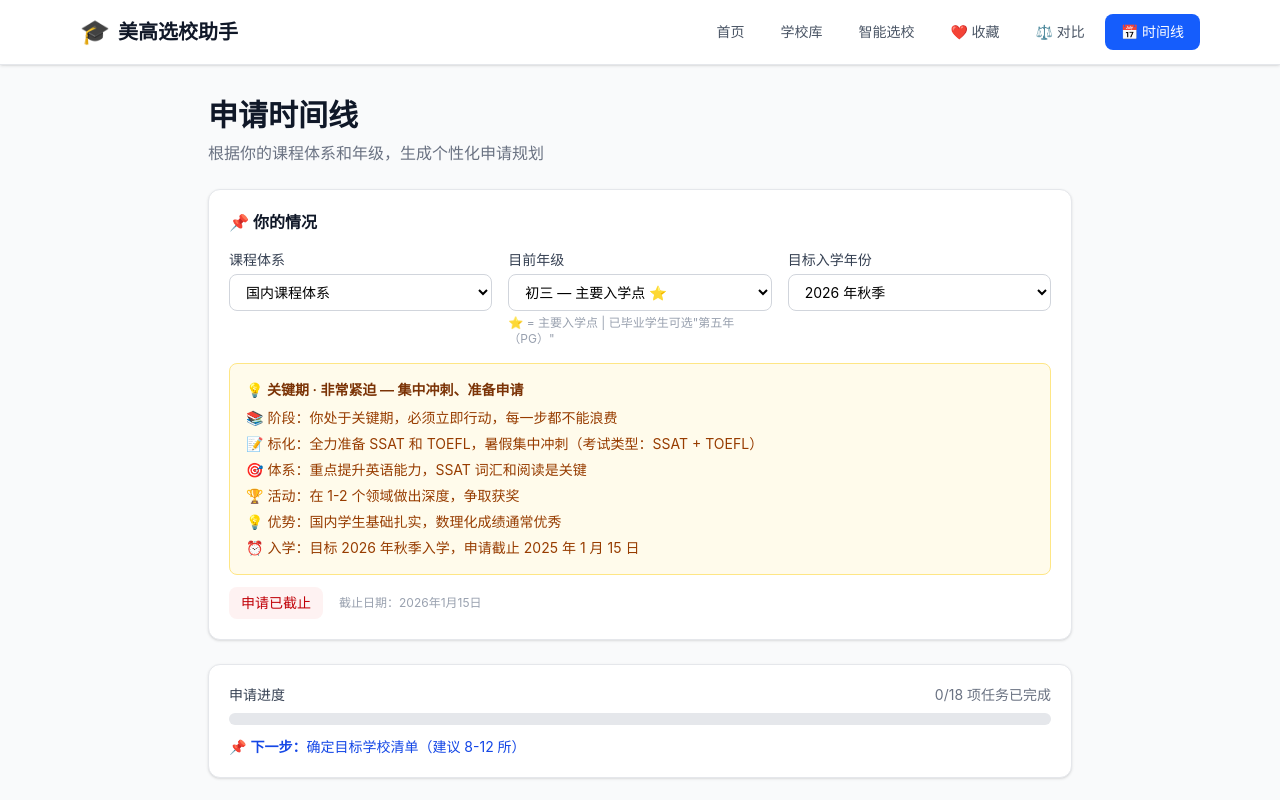
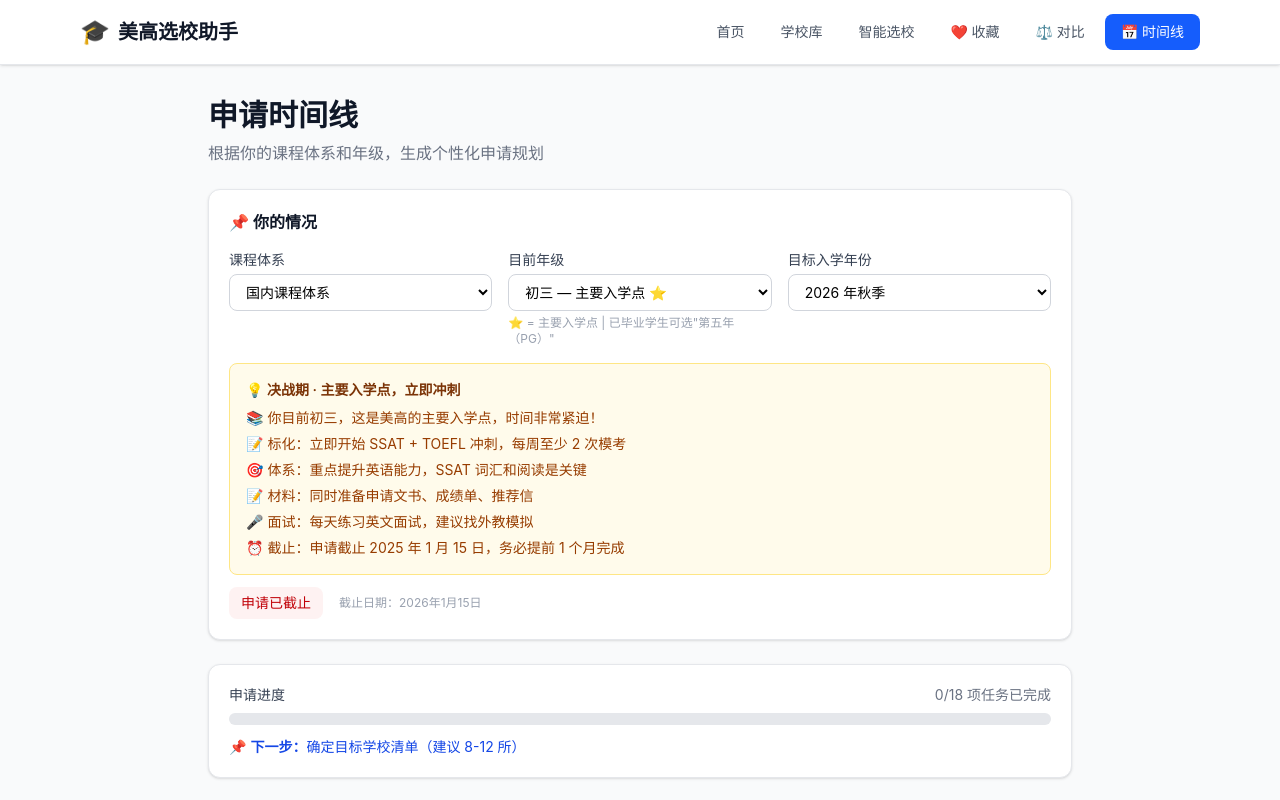
Before and after one commit to Hshyyy/meigao-helper, a React (Vite) app: page /timeline in a window 1280 px wide. Shown: the top 800 px of the page. Built offline with nearby package versions, Linux system fonts and the light colour scheme.

Commit message:
时间线建议大改：根据年级+入学年份组合生成具体不同的标题和建议

```diff
--- a/src/pages/Timeline.tsx
+++ b/src/pages/Timeline.tsx
@@ -433,56 +433,131 @@ export default function Timeline() {
     };
     const sys = systemData[system];
 
-    // 2. 年级维度 - 阶段和重点
-    const gradeData: Record<string, { stage: string; focus: string; testTip: string; activityTip: string }> = {
-      G7: { stage: "最早期", focus: "打基础、探索兴趣", testTip: "了解 SSAT 考试内容，开始积累英语词汇", activityTip: "广泛尝试不同活动，找到真正热爱的方向" },
-      G8: { stage: "早期", focus: "确定方向、开始准备", testTip: "开始系统学习 SSAT 词汇和阅读，目标每天 30 分钟", activityTip: "选定 1-2 个兴趣深入发展" },
-      G9: { stage: "关键期", focus: "集中冲刺、准备申请", testTip: "全力准备 SSAT 和 TOEFL，目标 SSAT 85%+，TOEFL 90+", activityTip: "在 1-2 个领域做出深度，争取获奖" },
-      G10: { stage: "最后机会", focus: "抓紧时间、精准申请", testTip: "必须已经有 SSAT 和 TOEFL 成绩，或立即冲刺", activityTip: "完善课外活动履历，准备申请文书" },
-      G11: { stage: "极紧迫", focus: "只选少数学校", testTip: "大部分学校不接受 11 年级，只有少数学校可选", activityTip: "聚焦最想去的 3-5 所学校" },
-      Y7: { stage: "最早期", focus: "打基础、探索兴趣", testTip: "了解考试内容，开始积累英语词汇", activityTip: "广泛尝试不同活动，找到真正热爱的方向" },
-      Y8: { stage: "早期", focus: "确定方向、开始准备", testTip: "开始系统学习 IELTS/TOEFL 词汇和阅读", activityTip: "选定 1-2 个兴趣深入发展" },
-      Y9: { stage: "关键期", focus: "集中冲刺、准备申请", testTip: "全力准备 IELTS/TOEFL，目标 IELTS 6.5+", activityTip: "在 1-2 个领域做出深度，争取获奖" },
-      Y10: { stage: "最后机会", focus: "抓紧时间、精准申请", testTip: "必须已经有语言成绩，或立即冲刺", activityTip: "完善课外活动履历，准备申请文书" },
-      Y11: { stage: "极紧迫", focus: "只选少数学校", testTip: "大部分学校不接受 11 年级，只有少数学校可选", activityTip: "聚焦最想去的 3-5 所学校" },
-      G6: { stage: "最早期", focus: "打基础、探索兴趣", testTip: "了解考试内容，开始积累英语词汇", activityTip: "广泛尝试不同活动，找到真正热爱的方向" },
-      C7: { stage: "最早期", focus: "打基础、探索兴趣", testTip: "了解 SSAT 考试内容，开始每天背 30 个英语单词", activityTip: "广泛尝试不同活动，找到真正热爱的方向" },
-      C8: { stage: "早期", focus: "确定方向、开始准备", testTip: "开始系统学习 SSAT 词汇和阅读，目标每天 50 个单词", activityTip: "选定 1-2 个兴趣深入发展" },
-      C9: { stage: "关键期", focus: "集中冲刺、准备申请", testTip: "全力准备 SSAT 和 TOEFL，暑假集中冲刺", activityTip: "在 1-2 个领域做出深度，争取获奖" },
-      C10: { stage: "最后机会", focus: "抓紧时间、精准申请", testTip: "必须已经有 SSAT 和 TOEFL 成绩，或立即冲刺", activityTip: "完善课外活动履历，准备申请文书" },
-      C11: { stage: "极紧迫", focus: "只选少数学校", testTip: "大部分学校不接受高二申请，只有少数学校可选", activityTip: "聚焦最想去的 3-5 所学校" },
+    // 2. 根据年级+入学年份组合生成具体建议
+    const gradeNumMap: Record<string, number> = {
+      G7: 7, G8: 8, G9: 9, G10: 10, G11: 11,
+      Y7: 7, Y8: 8, Y9: 9, Y10: 10, Y11: 11,
+      G6: 6, C7: 7, C8: 8, C9: 9, C10: 10, C11: 11,
     };
-    const g = gradeData[grade] || gradeData["G9"];
+    const gn = gradeNumMap[grade] || 9;
 
-    // 3. 入学年份维度 - 紧迫程度
-    let urgency: string;
-    let urgencyAdvice: string;
-    if (effectiveYears >= 3) {
-      urgency = "充足";
-      urgencyAdvice = "可以慢慢规划，重点是打基础和探索";
-    } else if (effectiveYears === 2) {
-      urgency = "适中";
-      urgencyAdvice = "现在是黄金时期，需要系统准备";
-    } else if (effectiveYears === 1) {
-      urgency = "紧迫";
-      urgencyAdvice = "时间不多了，需要高效行动";
+    // 动态生成标题和建议
+    let title: string;
+    let items: string[];
+
+    if (gn <= 7 && effectiveYears >= 3) {
+      title = "充裕期 · 打基础阶段";
+      items = [
+        `📚 你目前是${gn === 7 ? "初一" : gn === 6 ? "初一" : "初二"}，距离申请还有 3 年以上，时间非常充裕`,
+        `📝 标化：现在不需要急着考试，但可以开始每天背 30 个英语单词，培养语感`,
+        `🎯 体系：${sys.special}`,
+        `🏆 活动：广泛尝试不同活动（体育、艺术、科学、公益），找到 1-2 个真正热爱的方向`,
+        `🏫 调研：利用本站浏览学校，了解不同学校的特色和录取要求`,
+        `💡 优势：${sys.advantage}，现在开始积累，以后会轻松很多`,
+      ];
+    } else if (gn <= 7 && effectiveYears === 2) {
+      title = "准备期 · 开始系统学习";
+      items = [
+        `📚 你还有 2 年准备时间，现在是开始系统学习的好时机`,
+        `📝 标化：开始系统学习 ${sys.test}，每天 30-60 分钟，重点是词汇和阅读`,
+        `🎯 体系：${sys.special}`,
+        `🏆 活动：从广泛尝试转向 1-2 个方向深入，开始积累成果`,
+        `📋 规划：制定 2 年备考计划，明确每个阶段的目标`,
+        `💡 提醒：${system === "chinese" ? "国内学生英语是短板，越早准备越有优势" : sys.advantage}`,
+      ];
+    } else if (gn <= 7 && effectiveYears <= 1) {
+      title = "加速期 · 时间比预期紧迫";
+      items = [
+        `📚 虽然你才${gn === 7 ? "初一" : "初二"}，但入学时间紧迫，需要加速准备`,
+        `📝 标化：立即开始 ${sys.test} 备考，每天 1-2 小时，重点突破词汇和语法`,
+        `🎯 体系：${sys.special}`,
+        `🏆 活动：快速选定 1-2 个方向深入，争取在申请前有成果`,
+        `🎤 面试：开始练习英文自我介绍，培养英语表达能力`,
+        `⏰ 截止：申请截止 ${enrollYear - 1} 年 1 月 15 日，务必提前准备`,
+      ];
+    } else if (gn === 8 && effectiveYears >= 2) {
+      title = "黄金期 · 确定方向、开始备考";
+      items = [
+        `📚 你目前初二，还有 2 年以上准备时间，这是最佳的起步阶段`,
+        `📝 标化：开始系统学习 ${sys.test}，每天 1 小时，重点是 SSAT 词汇和 TOEFL 听力`,
+        `🎯 体系：${sys.special}`,
+        `🏆 活动：选定 1-2 个兴趣深入发展，开始参加比赛或活动`,
+        `📋 推荐信：开始与老师建立良好关系，为以后的推荐信做准备`,
+        `💡 优势：${sys.advantage}，现在开始准备，申请时会更从容`,
+      ];
+    } else if (gn === 8 && effectiveYears <= 1) {
+      title = "冲刺期 · 时间紧迫，立即行动";
+      items = [
+        `📚 你目前初二，但入学时间紧迫，需要立即进入冲刺状态`,
+        `📝 标化：全力准备 ${sys.test}，每天 2 小时以上，暑假集中冲刺`,
+        `🎯 体系：${sys.special}`,
+        `🏆 活动：快速完善课外活动，确保有 1-2 个亮点`,
+        `🎤 面试：开始练习英文面试，建议找外教模拟`,
+        `⏰ 截止：申请截止 ${enrollYear - 1} 年 1 月 15 日，务必提前 1 个月完成材料`,
+      ];
+    } else if (gn === 9 && effectiveYears >= 2) {
+      title = "关键期 · 主要入学点，全力准备";
+      items = [
+        `📚 你目前初三，这是美高的主要入学点，还有 2 年以上准备时间`,
+        `📝 标化：全力准备 ${sys.test}，目标 SSAT 85%+，TOEFL 90+（顶尖校更高）`,
+        `🎯 体系：${sys.special}`,
+        `🏆 活动：在 1-2 个领域做出深度，争取获奖或有实质性成果`,
+        `📋 推荐信：正式联系 2-3 位熟悉你的老师`,
+        `💡 优势：${sys.advantage}，这是最关键的阶段，每一步都很重要`,
+      ];
+    } else if (gn === 9 && effectiveYears <= 1) {
+      title = "决战期 · 主要入学点，立即冲刺";
+      items = [
+        `📚 你目前初三，这是美高的主要入学点，时间非常紧迫！`,
+        `📝 标化：立即开始 ${sys.test} 冲刺，每周至少 2 次模考`,
+        `🎯 体系：${sys.special}`,
+        `📝 材料：同时准备申请文书、成绩单、推荐信`,
+        `🎤 面试：每天练习英文面试，建议找外教模拟`,
+        `⏰ 截止：申请截止 ${enrollYear - 1} 年 1 月 15 日，务必提前 1 个月完成`,
+      ];
+    } else if (gn === 10 && effectiveYears >= 1) {
+      title = "最后机会 · 高一入学，抓紧时间";
+      items = [
+        `📚 你目前高一，这是最后的申请机会，部分学校不接受 10 年级申请`,
+        `📝 标化：必须已经有 ${sys.test} 成绩，或立即冲刺`,
+        `🎯 体系：${sys.special}`,
+        `📋 学校：确认目标学校是否接受 10 年级申请，聚焦可选的学校`,
+        `🏆 活动：完善课外活动履历，准备申请文书`,
+        `⏰ 截止：申请截止 ${enrollYear - 1} 年 1 月 15 日`,
+      ];
+    } else if (gn === 10 && effectiveYears <= 0) {
+      title = "紧急 · 高一入学，必须立即行动";
+      items = [
+        `📚 你目前高一，时间非常紧迫！部分学校不接受 10 年级申请`,
+        `⚡ 标化：立即开始 ${sys.test} 冲刺，每周至少 2 次模考`,
+        `🎯 体系：${sys.special}`,
+        `📋 学校：只选接受 10 年级的学校，精准申请`,
+        `🎤 面试：立即开始练习英文面试`,
+        `⏰ 截止：申请截止 ${enrollYear - 1} 年 1 月 15 日，时间非常紧迫`,
+      ];
+    } else if (gn >= 11) {
+      title = "极紧迫 · 只有少数学校可选";
+      items = [
+        `📚 你目前${gn === 11 ? "高二" : "高三"}，大部分学校不接受这个年级的申请`,
+        `📋 学校：只有少数学校接受 11 年级申请，需要非常精准地选择`,
+        `📝 标化：必须已经有 ${sys.test} 成绩`,
+        `🎯 体系：${sys.special}`,
+        `🏆 活动：聚焦最想去的 3-5 所学校，精准准备`,
+        `⏰ 截止：申请截止 ${enrollYear - 1} 年 1 月 15 日`,
+      ];
     } else {
-      urgency = "非常紧迫";
-      urgencyAdvice = "必须立即行动，每一步都不能浪费";
+      title = "规划中";
+      items = [
+        `📚 根据你的选择，建议重新调整年级或入学年份`,
+        `💡 提示：大部分学生在初三（G9）申请美高`,
+        `🎯 体系：${sys.special}`,
+        `📝 标化：${sys.test}`,
+        `🏆 活动：根据你的时间安排课外活动`,
+        `⏰ 入学：目标 ${enrollYear} 年秋季入学`,
+      ];
     }
 
-    // 组合生成最终建议
-    return {
-      title: `${g.stage} · ${urgency} — ${g.focus}`,
-      items: [
-        `📚 阶段：你处于${g.stage}，${urgencyAdvice}`,
-        `📝 标化：${g.testTip}（考试类型：${sys.test}）`,
-        `🎯 体系：${sys.special}`,
-        `🏆 活动：${g.activityTip}`,
-        `💡 优势：${sys.advantage}`,
-        `⏰ 入学：目标 ${enrollYear} 年秋季入学，申请截止 ${enrollYear - 1} 年 1 月 15 日`,
-      ],
-    };
+    return { title, items };
   }, [system, grade, enrollYear]);
 
   return (
```
